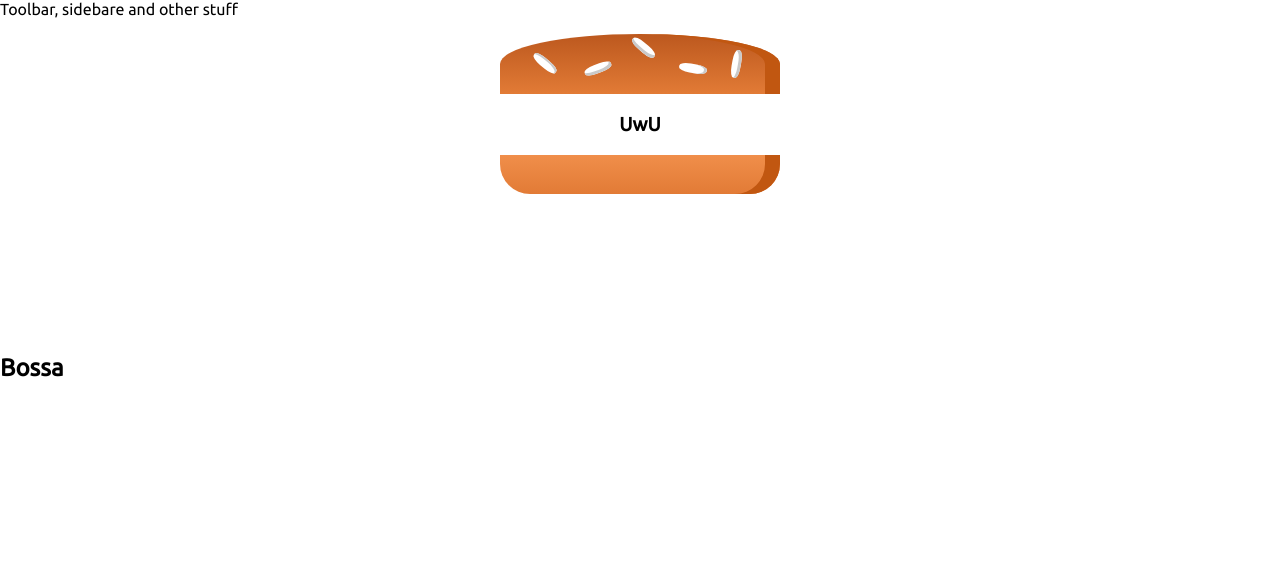
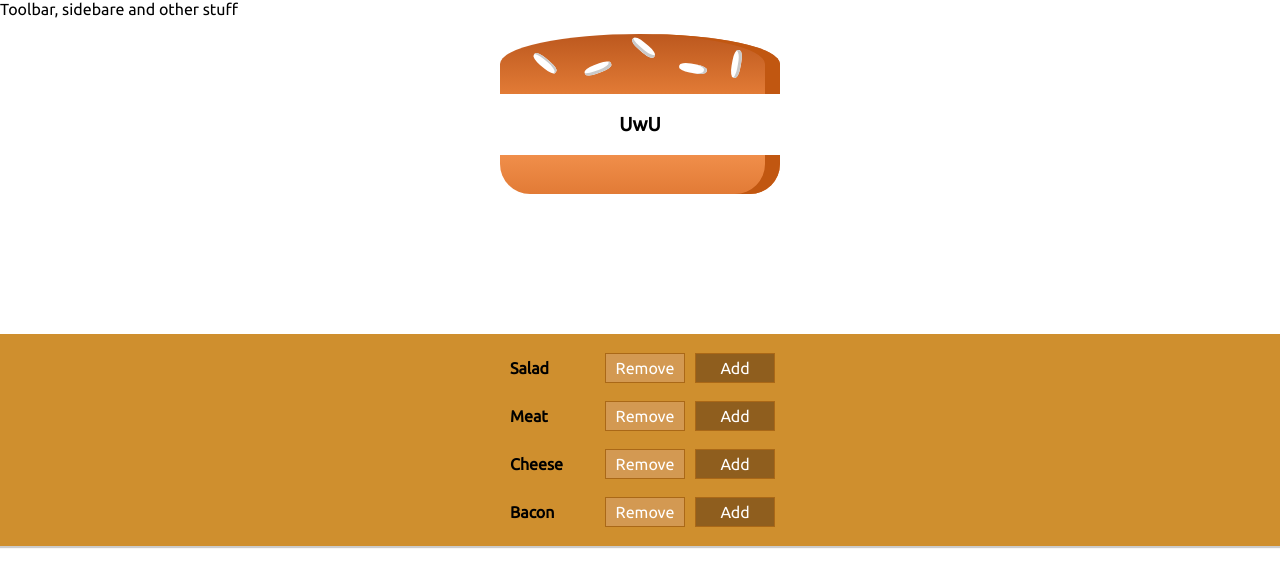
Before and after one commit to ziadab/Borgar, a React (Create React App) app: page / in a window 1280 px wide. Shown: the top 586 px of the page. Built offline with nearby package versions, Linux system fonts and the light colour scheme.

Commit message:
Add remove and add feature to BARGAR

```diff
--- a/src/App.js
+++ b/src/App.js
@@ -1,7 +1,6 @@
 import React from "react";
 import Layout from "./components/Layout/Layout";
 import BurgerBuilder from "./containers/BurgerBuilder/BurgerBuilder";
-// import Burger from "./components/Burger/Burger";
 function App() {
   return (
     <Layout>
--- a/src/components/Burger/BuildControles/BuildControl/BuildControl.js
+++ b/src/components/Burger/BuildControles/BuildControl/BuildControl.js
@@ -0,0 +1,16 @@
+import React from "react";
+import classes from "./BuildControl.module.css";
+
+export default props => {
+  return (
+    <div className={classes.BuildControl}>
+      <div className={classes.Label}>{props.label}</div>
+      <button className={classes.Less} onClick={props.removed}>
+        Remove
+      </button>
+      <button className={classes.More} onClick={props.added}>
+        Add
+      </button>
+    </div>
+  );
+};
--- a/src/components/Burger/BuildControles/BuildControl/BuildControl.module.css
+++ b/src/components/Burger/BuildControles/BuildControl/BuildControl.module.css
@@ -0,0 +1,56 @@
+.BuildControl {
+    display: flex;
+    justify-content: space-between;
+    align-items: center;
+    margin: 5px 0;
+}
+
+.BuildControl button {
+    display: block;
+    font: inherit;
+    padding: 5px;
+    margin: 0 5px;
+    width: 80px;
+    border: 1px solid #AA6817;
+    cursor: pointer;
+    outline: none;
+}
+
+.BuildControl button:disabled {
+    background-color: #AC9980;
+    border: 1px solid #7E7365;
+    color: #ccc;
+    cursor: default;
+}
+
+.BuildControl button:hover:disabled {
+    background-color: #AC9980;
+    color: #ccc;
+    cursor: not-allowed;
+}
+
+.Label {
+    padding: 10px;
+    font-weight: bold;
+    width: 80px;
+}
+
+.BuildControl .Less {
+    background-color: #D39952;
+    color: white;
+}
+
+.BuildControl .More {
+    background-color: #8F5E1E;
+    color: white;
+}
+
+.BuildControl .Less:hover, .BuildControl .Less:active {
+    background-color: #DAA972;
+    color: white;
+}
+
+.BuildControl .More:hover,.BuildControl .More:active {
+    background-color: #99703F;
+    color: white;
+}
--- a/src/components/Burger/BuildControles/BuildControls.js
+++ b/src/components/Burger/BuildControles/BuildControls.js
@@ -1,9 +1,31 @@
 import React from "react";
+import BuildControl from "./BuildControl/BuildControl";
+import classes from "./BuildControls.module.css";
 
 export default props => {
+  const control = [
+    { label: "Salad", type: "salad" },
+    { label: "Meat", type: "meat" },
+    { label: "Cheese", type: "cheese" },
+    { label: "Bacon", type: "bacon" }
+  ];
+
   return (
-    <div>
-      <h2>OwO</h2>
+    <div className={classes.BuildControls}>
+      {control.map(ctrl => {
+        return (
+          <BuildControl
+            key={ctrl.label}
+            label={ctrl.label}
+            added={() => {
+              props.AddIngredient(ctrl.type);
+            }}
+            removed={() => {
+              props.removeIngredient(ctrl.type);
+            }}
+          />
+        );
+      })}
     </div>
   );
 };
--- a/src/containers/BurgerBuilder/BurgerBuilder.js
+++ b/src/containers/BurgerBuilder/BurgerBuilder.js
@@ -1,5 +1,14 @@
 import React from "react";
 import Burger from "../../components/Burger/Burger";
+import BurgerControls from "../../components/Burger/BuildControles/BuildControls";
+
+const INGREFIENT_PRICE = {
+  salad: 0.3,
+  cheese: 0.7,
+  meat: 1.3,
+  bacon: 0.7
+};
+
 export default class BurgerBuilder extends React.Component {
   state = {
     ingredients: {
@@ -7,14 +16,45 @@ export default class BurgerBuilder extends React.Component {
       cheese: 0,
       meat: 0,
       bacon: 0
+    },
+    totalPrice: 4
+  };
+
+  removeIngredient = type => {
+    if (this.state.ingredients[type] <= 0) {
+      return;
     }
+    const updatedCount = this.state.ingredients[type] - 1;
+    const updatedIngredient = {
+      ...this.state.ingredients
+    };
+    updatedIngredient[type] = updatedCount;
+    const newPrice = this.state.totalPrice - INGREFIENT_PRICE[type];
+    this.setState(oldState => {
+      this.setState({ ingredients: updatedIngredient, totalPrice: newPrice });
+    });
+  };
+
+  addIngredient = type => {
+    const updatedCount = this.state.ingredients[type] + 1;
+    const updatedIngredient = {
+      ...this.state.ingredients
+    };
+    updatedIngredient[type] = updatedCount;
+    const newPrice = this.state.totalPrice + INGREFIENT_PRICE[type];
+    this.setState(oldState => {
+      this.setState({ ingredients: updatedIngredient, totalPrice: newPrice });
+    });
   };
 
   render() {
     return (
       <React.Fragment>
         <Burger ingredients={this.state.ingredients} />
-        <h2>Bossa</h2>
+        <BurgerControls
+          AddIngredient={this.addIngredient}
+          removeIngredient={this.removeIngredient}
+        />
       </React.Fragment>
     );
   }
```
